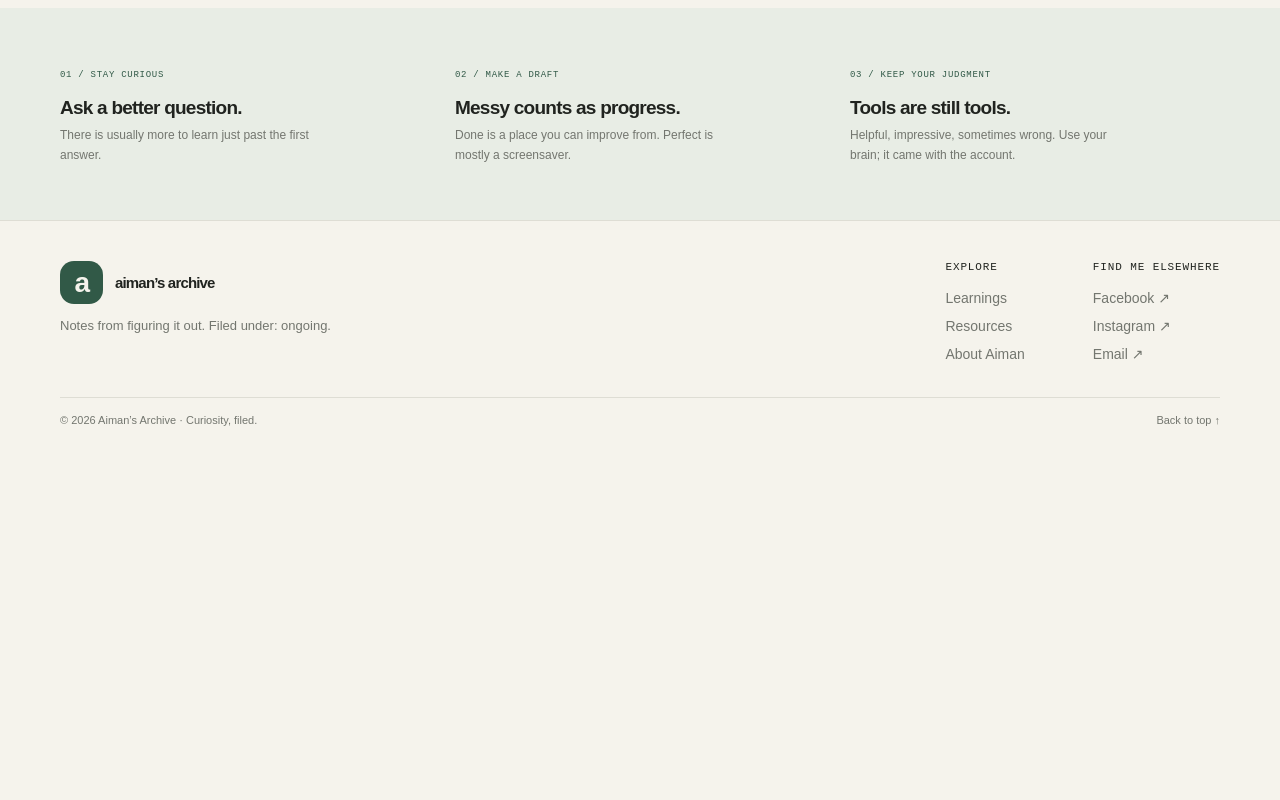
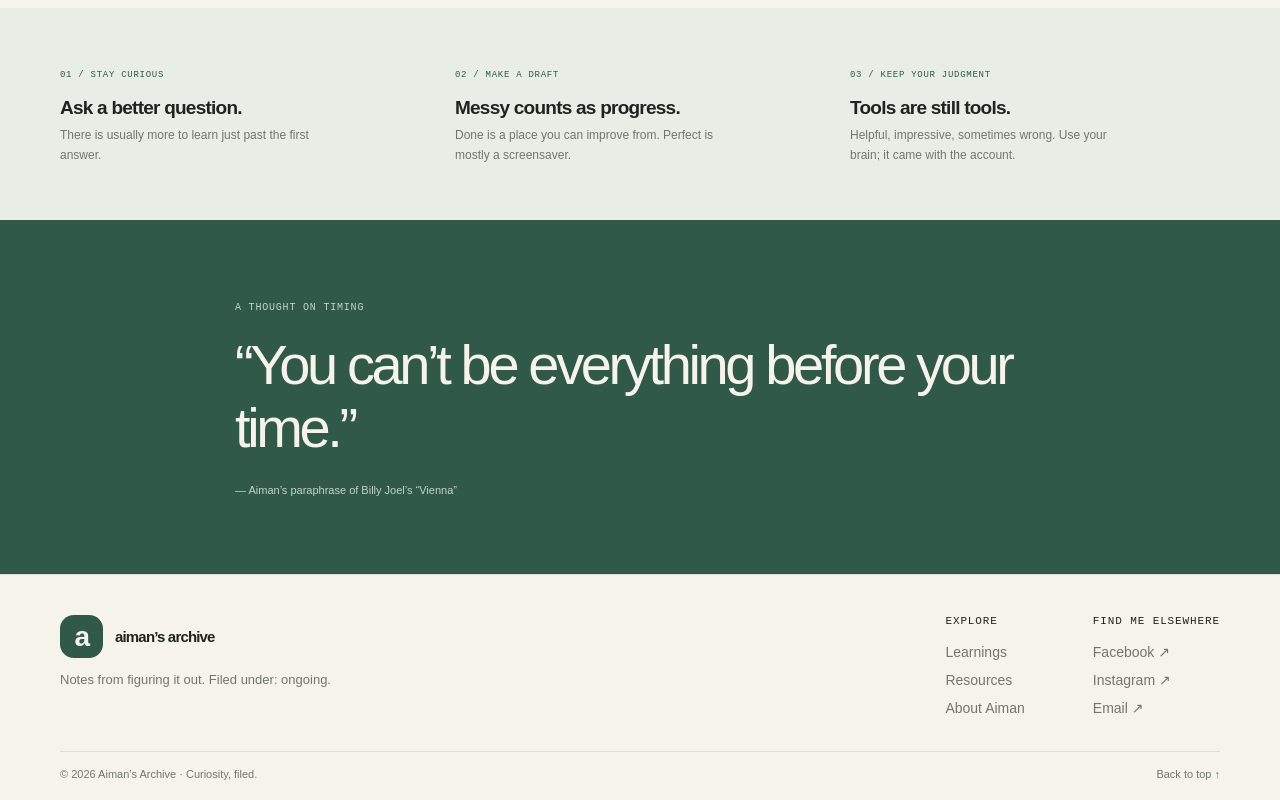
Before and after one commit to aimansarchive-max/personalapps, a website: page about.html in a window 1280 px wide. Shown: the part 1111-1911 px from the top of the page. Before the commit the page ends 1557 px from the top, so only its background shows below. Drawn offline with Linux system fonts and the light colour scheme.

Commit message:
Add timing reflection to philosophy page

```diff
--- a/about.html
+++ b/about.html
@@ -19,6 +19,7 @@
     <section class="page-intro wrap"><div class="eyebrow"><span class="eyebrow-star">✳</span>A human, not a productivity framework</div><h1>Hello, I’m Aiman.<br><em>Still learning.</em></h1><p>This archive is a home for useful discoveries, interesting tools, mistakes with a lesson hiding inside, and thoughts that refuse to stay in my head.</p><span class="hero-stamp">NO GURUS WERE CONSULTED.</span></section>
     <section class="wrap about-page"><div class="about-visual" role="img" aria-label="A monogram illustration for Aiman’s Archive"><div class="about-circle">A<span>✳</span></div><p>CURIOUS BY NATURE<br>CONFUSED WITH CONFIDENCE</p></div><div class="about-text"><span class="label">The short version</span><h2>I take notes so the lessons have somewhere to live.</h2><p>I’m Aiman, and I made this site to collect what I’m learning about creativity, technology, and trying to do things with a little more intention. It’s part notebook, part toolbox, and part evidence that I opened another tab to look something up.</p><p>I like tools that make hard things easier, ideas that survive a second look, and plans that leave room to change. I’m not an expert at being alive. I’m just keeping unusually detailed notes.</p><p>Expect practical experiments, honest caveats, and philosophy served with more sarcasm than certainty.</p><a class="text-link" href="mailto:query@aimansarchive.xyz">Have a thought? Send it over <span>↗</span></a></div></section>
     <section class="about-values"><div class="wrap values-grid"><article><span>01 / STAY CURIOUS</span><h3>Ask a better question.</h3><p>There is usually more to learn just past the first answer.</p></article><article><span>02 / MAKE A DRAFT</span><h3>Messy counts as progress.</h3><p>Done is a place you can improve from. Perfect is mostly a screensaver.</p></article><article><span>03 / KEEP YOUR JUDGMENT</span><h3>Tools are still tools.</h3><p>Helpful, impressive, sometimes wrong. Use your brain; it came with the account.</p></article></div></section>
+    <section class="quote-band"><div class="wrap quote-inner"><span class="label">A thought on timing</span><blockquote>“You can’t be everything before your time.”</blockquote><span class="quote-byline">— Aiman’s paraphrase of Billy Joel’s “Vienna”</span></div></section>
   </main>
   <footer class="footer"><div class="wrap footer-top"><div><a class="brand footer-brand" href="index.html"><span class="brand-mark" aria-hidden="true">a</span><span class="brand-type">aiman’s archive</span></a><p>Notes from figuring it out. Filed under: ongoing.</p></div><div class="footer-links"><div><span class="footer-label">Explore</span><a href="learnings.html">Learnings</a><a href="resources.html">Resources</a><a href="about.html">About Aiman</a></div><div><span class="footer-label">Find me elsewhere</span><a href="https://www.facebook.com/1aimanhusen" target="_blank" rel="noopener noreferrer">Facebook ↗</a><a href="https://www.instagram.com/1aimanhusen" target="_blank" rel="noopener noreferrer">Instagram ↗</a><a href="mailto:query@aimansarchive.xyz">Email ↗</a></div></div></div><div class="wrap footer-bottom"><span>© <span data-year></span> Aiman’s Archive · Curiosity, filed.</span><a href="#top">Back to top ↑</a></div></footer>
 </body>
```
